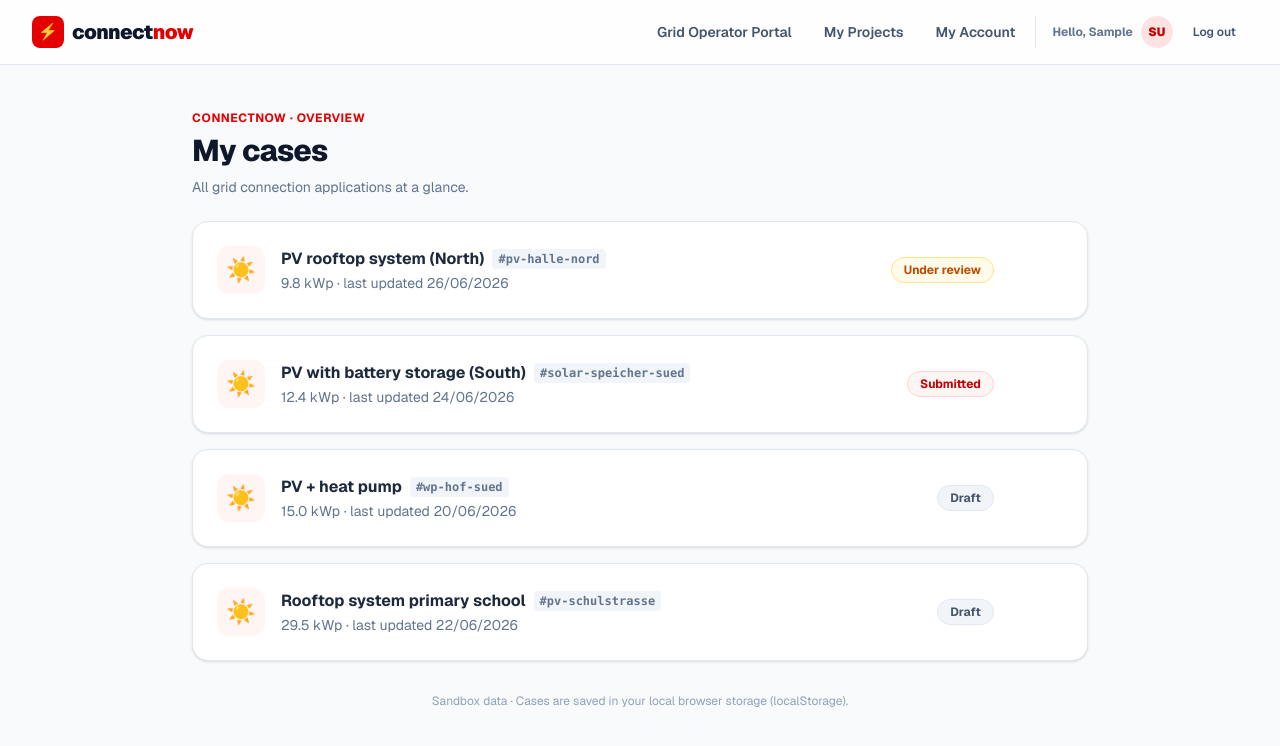
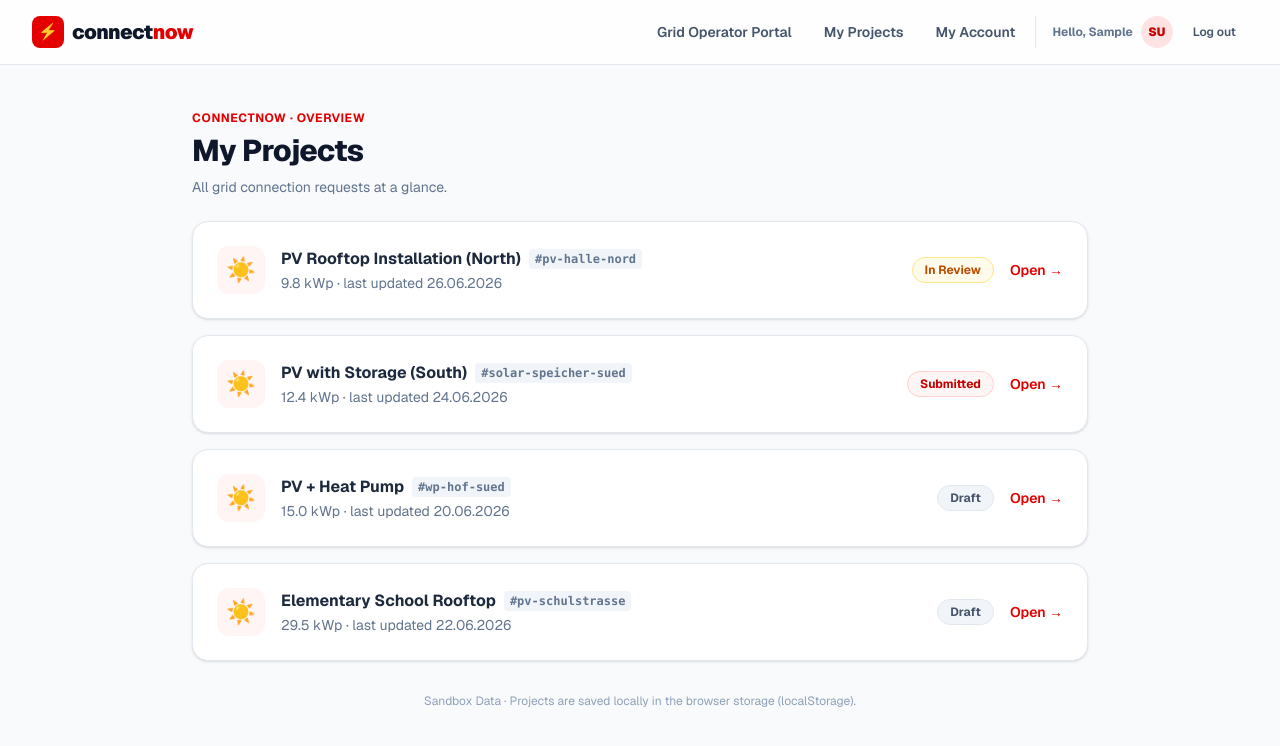
Before and after one commit to malik-shr/connect-now, a Next.js app: page /orders in a window 1280 px wide. Shown: the top 746 px of the page. Built offline with nearby package versions, Linux system fonts and the light colour scheme; sample sign-in values are in the browser's storage.

Commit message:
feature: added job market
# Conflicts:
#	src/app/_context/ProjectContext.tsx
#	src/app/orders/[orderId]/support/page.tsx
#	src/app/orders/page.tsx

```diff
--- a/src/app/_context/ProjectContext.tsx
+++ b/src/app/_context/ProjectContext.tsx
@@ -12,10 +12,11 @@ export interface Order {
   id: string;
   asset: string;
   power: string;
-  status: "Draft" | "Submitted" | "Under review" | "Approved";
+  status: "Draft" | "Submitted" | "In Review" | "Approved";
   updated: string;
   assignedInstallerId: string | null;
   ownerEmail: string;
+  priceOffer: string;
   documents: DocumentItem[];
 }
 
@@ -31,9 +32,10 @@ export interface Installer {
 interface ProjectContextType {
   orders: Order[];
   installers: Installer[];
-  createOrder: (id: string, asset: string, power: string, ownerEmail: string) => void;
+  createOrder: (id: string, asset: string, power: string, ownerEmail: string, priceOffer: string) => void;
   updateOrderStatus: (orderId: string, status: Order["status"]) => void;
   assignInstaller: (orderId: string, installerId: string | null) => void;
+  acceptOffer: (orderId: string, installerId: string) => void;
   updateOrderDocumentStatus: (orderId: string, docId: string, status: DocumentItem["status"]) => void;
   approveInstaller: (installerId: string) => void;
   rejectInstaller: (installerId: string) => void;
@@ -44,62 +46,66 @@ const ProjectContext = createContext<ProjectContextType | undefined>(undefined);
 const INITIAL_ORDERS: Order[] = [
   {
     id: "pv-halle-nord",
-    asset: "PV rooftop system (North)",
+    asset: "PV Rooftop Installation (North)",
     power: "9.8 kWp",
-    status: "Under review",
-    updated: "26/06/2026",
+    status: "In Review",
+    updated: "26.06.2026",
     assignedInstallerId: "inst-1",
     ownerEmail: "user1@connect-now.io",
+    priceOffer: "1,200 €",
     documents: [
-      { id: "e8", label: "Inverter data sheet (E.8)", status: "complete" },
-      { id: "lageplan", label: "Site plan / single-line diagram", status: "complete" },
-      { id: "messkonzept", label: "Metering concept", status: "review" },
-      { id: "vollmacht", label: "Power of attorney of the system operator", status: "missing" },
+      { id: "e8", label: "Inverter Datasheet (E.8)", status: "complete" },
+      { id: "lageplan", label: "Site Plan / Schematic Diagram", status: "complete" },
+      { id: "messkonzept", label: "Metering Concept", status: "review" },
+      { id: "vollmacht", label: "Operator Power of Attorney", status: "missing" },
     ],
   },
   {
     id: "solar-speicher-sued",
-    asset: "PV with battery storage (South)",
+    asset: "PV with Storage (South)",
     power: "12.4 kWp",
     status: "Submitted",
-    updated: "24/06/2026",
+    updated: "24.06.2026",
     assignedInstallerId: "inst-3",
     ownerEmail: "user1@connect-now.io",
+    priceOffer: "1,800 €",
     documents: [
-      { id: "e8", label: "Inverter data sheet (E.8)", status: "review" },
-      { id: "lageplan", label: "Site plan / single-line diagram", status: "complete" },
-      { id: "messkonzept", label: "Metering concept", status: "complete" },
-      { id: "vollmacht", label: "Power of attorney of the system operator", status: "complete" },
+      { id: "e8", label: "Inverter Datasheet (E.8)", status: "review" },
+      { id: "lageplan", label: "Site Plan / Schematic Diagram", status: "complete" },
+      { id: "messkonzept", label: "Metering Concept", status: "complete" },
+      { id: "vollmacht", label: "Operator Power of Attorney", status: "complete" },
     ],
   },
   {
     id: "wp-hof-sued",
-    asset: "PV + heat pump",
+    asset: "PV + Heat Pump",
     power: "15.0 kWp",
     status: "Draft",
-    updated: "20/06/2026",
+    updated: "20.06.2026",
     assignedInstallerId: "inst-1",
     ownerEmail: "user2@connect-now.io",
+    priceOffer: "2,200 €",
     documents: [
-      { id: "e8", label: "Inverter data sheet (E.8)", status: "missing" },
-      { id: "lageplan", label: "Site plan / single-line diagram", status: "missing" },
-      { id: "messkonzept", label: "Metering concept", status: "complete" },
-      { id: "vollmacht", label: "Power of attorney of the system operator", status: "missing" },
+      { id: "e8", label: "Inverter Datasheet (E.8)", status: "missing" },
+      { id: "lageplan", label: "Site Plan / Schematic Diagram", status: "missing" },
+      { id: "messkonzept", label: "Metering Concept", status: "complete" },
+      { id: "vollmacht", label: "Operator Power of Attorney", status: "missing" },
     ],
   },
   {
     id: "pv-schulstrasse",
-    asset: "Rooftop system primary school",
+    asset: "Elementary School Rooftop",
     power: "29.5 kWp",
     status: "Draft",
-    updated: "22/06/2026",
+    updated: "22.06.2026",
     assignedInstallerId: null,
     ownerEmail: "user2@connect-now.io",
+    priceOffer: "3,500 €",
     documents: [
-      { id: "e8", label: "Inverter data sheet (E.8)", status: "missing" },
-      { id: "lageplan", label: "Site plan / single-line diagram", status: "complete" },
-      { id: "messkonzept", label: "Metering concept", status: "missing" },
-      { id: "vollmacht", label: "Power of attorney of the system operator", status: "missing" },
+      { id: "e8", label: "Inverter Datasheet (E.8)", status: "missing" },
+      { id: "lageplan", label: "Site Plan / Schematic Diagram", status: "complete" },
+      { id: "messkonzept", label: "Metering Concept", status: "missing" },
+      { id: "vollmacht", label: "Operator Power of Attorney", status: "missing" },
     ],
   },
 ];
@@ -108,15 +114,15 @@ const INITIAL_INSTALLERS: Installer[] = [
   {
     id: "inst-1",
     name: "Max Weber",
-    company: "Weber Solartechnik GmbH",
+    company: "Weber Solar Technology GmbH",
     certified: true,
     region: "06108 Halle",
     rating: "⭐️ 4.9 (142)",
   },
   {
     id: "inst-2",
-    name: "Solar Ost Support",
-    company: "Solar Ost GmbH",
+    name: "Solar East Support",
+    company: "Solar East GmbH",
     certified: false,
     region: "10115 Berlin",
     rating: "New",
@@ -124,9 +130,9 @@ const INITIAL_INSTALLERS: Installer[] = [
   {
     id: "inst-3",
     name: "Alex Wagner",
-    company: "Wagner Elektro-Dienstleistungen",
+    company: "Wagner Electrical Services",
     certified: true,
-    region: "80331 München",
+    region: "80331 Munich",
     rating: "⭐️ 4.7 (38)",
   },
 ];
@@ -137,30 +143,31 @@ export function ProjectProvider({ children }: { children: React.ReactNode }) {
 
   useEffect(() => {
     try {
-      const storedOrders = localStorage.getItem("connectNowOrders_v2");
-      const storedInstallers = localStorage.getItem("connectNowInstallers_v2");
+      const storedOrders = localStorage.getItem("connectNowOrders");
+      const storedInstallers = localStorage.getItem("connectNowInstallers");
 
       if (storedOrders) {
-        // Migration safeguard: check if stored order objects have ownerEmail
+        // Migration safeguard: check if stored order objects have ownerEmail, priceOffer or old German statuses
         const parsed = JSON.parse(storedOrders) as Order[];
-        const needsMigration = parsed.some(o => !o.ownerEmail);
+        const needsMigration = parsed.some(
+          o => !o.ownerEmail || !o.priceOffer || o.status === ("Entwurf" as any) || o.status === ("Eingereicht" as any)
+        );
 
         if (needsMigration) {
-          // Overwrite with initial seeded ones to avoid bugs
-          localStorage.setItem("connectNowOrders_v2", JSON.stringify(INITIAL_ORDERS));
+          localStorage.setItem("connectNowOrders", JSON.stringify(INITIAL_ORDERS));
           setOrders(INITIAL_ORDERS);
         } else {
           setOrders(parsed);
         }
       } else {
-        localStorage.setItem("connectNowOrders_v2", JSON.stringify(INITIAL_ORDERS));
+        localStorage.setItem("connectNowOrders", JSON.stringify(INITIAL_ORDERS));
         setOrders(INITIAL_ORDERS);
       }
 
       if (storedInstallers) {
         setInstallers(JSON.parse(storedInstallers) as Installer[]);
       } else {
-        localStorage.setItem("connectNowInstallers_v2", JSON.stringify(INITIAL_INSTALLERS));
+        localStorage.setItem("connectNowInstallers", JSON.stringify(INITIAL_INSTALLERS));
         setInstallers(INITIAL_INSTALLERS);
       }
     } catch (e) {
@@ -168,25 +175,26 @@ export function ProjectProvider({ children }: { children: React.ReactNode }) {
     }
   }, []);
 
-  const createOrder = (id: string, asset: string, power: string, ownerEmail: string) => {
+  const createOrder = (id: string, asset: string, power: string, ownerEmail: string, priceOffer: string) => {
     const newOrder: Order = {
       id: id,
       asset: asset,
       power: power,
       status: "Draft",
-      updated: new Date().toLocaleDateString("en-GB"),
+      updated: new Date().toLocaleDateString("en-US"),
       assignedInstallerId: null,
       ownerEmail: ownerEmail,
+      priceOffer: priceOffer,
       documents: [
-        { id: "e8", label: "Inverter data sheet (E.8)", status: "missing" },
-        { id: "lageplan", label: "Site plan / single-line diagram", status: "missing" },
-        { id: "messkonzept", label: "Metering concept", status: "missing" },
-        { id: "vollmacht", label: "Power of attorney of the system operator", status: "missing" },
+        { id: "e8", label: "Inverter Datasheet (E.8)", status: "missing" },
+        { id: "lageplan", label: "Site Plan / Schematic Diagram", status: "missing" },
+        { id: "messkonzept", label: "Metering Concept", status: "missing" },
+        { id: "vollmacht", label: "Operator Power of Attorney", status: "missing" },
       ],
     };
 
     const updated = [newOrder, ...orders];
-    localStorage.setItem("connectNowOrders_v2", JSON.stringify(updated));
+    localStorage.setItem("connectNowOrders", JSON.stringify(updated));
     setOrders(updated);
   };
 
@@ -196,12 +204,12 @@ export function ProjectProvider({ children }: { children: React.ReactNode }) {
         return {
           ...o,
           status: status,
-          updated: new Date().toLocaleDateString("en-GB"),
+          updated: new Date().toLocaleDateString("en-US"),
         };
       }
       return o;
     });
-    localStorage.setItem("connectNowOrders_v2", JSON.stringify(updated));
+    localStorage.setItem("connectNowOrders", JSON.stringify(updated));
     setOrders(updated);
   };
 
@@ -211,12 +219,27 @@ export function ProjectProvider({ children }: { children: React.ReactNode }) {
         return {
           ...o,
           assignedInstallerId: installerId,
-          updated: new Date().toLocaleDateString("en-GB"),
+          updated: new Date().toLocaleDateString("en-US"),
         };
       }
       return o;
     });
-    localStorage.setItem("connectNowOrders_v2", JSON.stringify(updated));
+    localStorage.setItem("connectNowOrders", JSON.stringify(updated));
+    setOrders(updated);
+  };
+
+  const acceptOffer = (orderId: string, installerId: string) => {
+    const updated = orders.map((o) => {
+      if (o.id === orderId) {
+        return {
+          ...o,
+          assignedInstallerId: installerId,
+          updated: new Date().toLocaleDateString("en-US"),
+        };
+      }
+      return o;
+    });
+    localStorage.setItem("connectNowOrders", JSON.stringify(updated));
     setOrders(updated);
   };
 
@@ -232,12 +255,12 @@ export function ProjectProvider({ children }: { children: React.ReactNode }) {
         return {
           ...o,
           documents: updatedDocs,
-          updated: new Date().toLocaleDateString("en-GB"),
+          updated: new Date().toLocaleDateString("en-US"),
         };
       }
       return o;
     });
-    localStorage.setItem("connectNowOrders_v2", JSON.stringify(updated));
+    localStorage.setItem("connectNowOrders", JSON.stringify(updated));
     setOrders(updated);
   };
 
@@ -248,18 +271,26 @@ export function ProjectProvider({ children }: { children: React.ReactNode }) {
       }
       return i;
     });
-    localStorage.setItem("connectNowInstallers_v2", JSON.stringify(updated));
+    localStorage.setItem("connectNowInstallers", JSON.stringify(updated));
     setInstallers(updated);
   };
 
   const rejectInstaller = (installerId: string) => {
-    const updated = installers.map((i) => {
-      if (i.id === installerId) {
-        return { ...i, certified: false };
-      }
-      return i;
-    });
-    localStorage.setItem("connectNowInstallers_v2", JSON.stringify(updated));
+    const target = installers.find((i) => i.id === installerId);
+    let updated;
+    if (target && !target.certified) {
+      // Pending installer gets deleted entirely
+      updated = installers.filter((i) => i.id !== installerId);
+    } else {
+      // Certified installer gets demoted to uncertified / pending
+      updated = installers.map((i) => {
+        if (i.id === installerId) {
+          return { ...i, certified: false };
+        }
+        return i;
+      });
+    }
+    localStorage.setItem("connectNowInstallers", JSON.stringify(updated));
     setInstallers(updated);
   };
 
@@ -271,6 +302,7 @@ export function ProjectProvider({ children }: { children: React.ReactNode }) {
         createOrder,
         updateOrderStatus,
         assignInstaller,
+        acceptOffer,
         updateOrderDocumentStatus,
         approveInstaller,
         rejectInstaller,
--- a/src/app/orders/page.tsx
+++ b/src/app/orders/page.tsx
@@ -1,32 +1,52 @@
 "use client";
 
 import Link from "next/link";
+import { useState } from "react";
 import { useProjects } from "~/app/_context/ProjectContext";
 import { useAuth } from "~/app/_context/AuthContext";
 
 const STATUS_STYLE = {
   Submitted: "bg-blue-50 text-blue-700 border-blue-200",
-  "Under review": "bg-amber-50 text-amber-700 border-amber-200",
+  "In Review": "bg-amber-50 text-amber-700 border-amber-200",
   Approved: "bg-emerald-50 text-emerald-700 border-emerald-200",
   Draft: "bg-slate-100 text-slate-600 border-slate-200",
 };
 
 export default function OrdersPage() {
-  const { orders } = useProjects();
+  const { orders, installers, acceptOffer } = useProjects();
   const { user } = useAuth();
+
+  const [installerTab, setInstallerTab] = useState<"assigned" | "market">("assigned");
+
+  // Get active installer details to verify VNB/EVH certifications
+  const activeInstallerRecord = installers.find((i) => i.id === user?.installerId);
+  const isCertified = activeInstallerRecord?.certified ?? false;
 
   const filteredOrders = orders.filter((o) => {
     if (!user) return false;
     if (user.role === "admin") return true;
     if (user.role === "installer") {
+      if (installerTab === "assigned") {
         return o.assignedInstallerId === user.installerId;
+      } else {
+        // Open Job Market: unassigned orders
+        return o.assignedInstallerId === null;
+      }
     }
     return o.ownerEmail === user.email;
   });
 
+  const handleAcceptJob = (e: React.MouseEvent, orderId: string) => {
+    e.preventDefault();
+    e.stopPropagation();
+    if (!user?.installerId || !isCertified) return;
+    acceptOffer(orderId, user.installerId);
+  };
+
   return (
     <div className="min-h-[calc(100vh-4rem)] px-4 py-10">
       <div className="mx-auto max-w-4xl space-y-6">
+
         {/* Header */}
         <div className="flex flex-col gap-4 sm:flex-row sm:items-end sm:justify-between">
           <div>
@@ -34,10 +54,13 @@ export default function OrdersPage() {
               ConnectNow · Overview
             </span>
             <h1 className="mt-1 text-2xl font-extrabold tracking-tight text-slate-900 sm:text-3xl">
-              My cases
+              {user?.role === "installer" ? "Installer Console" : "My Projects"}
             </h1>
             <p className="mt-2 text-sm text-slate-500">
-              All grid connection applications at a glance.
+              {user?.role === "installer"
+                ? "Manage your active installations or browse open bids in the Halle (Saale) grid area."
+                : "All grid connection requests at a glance."
+              }
             </p>
           </div>
           {user?.role === "member" && (
@@ -45,18 +68,44 @@ export default function OrdersPage() {
               href="/register-project"
               className="inline-flex items-center justify-center rounded-lg bg-blue-600 px-5 py-3 text-sm font-semibold text-white shadow transition-all hover:-translate-y-0.5 hover:bg-blue-700 cursor-pointer"
             >
-              + New case
+              + New Project
             </Link>
           )}
         </div>
 
+        {/* Installer Tab switcher */}
+        {user?.role === "installer" && (
+          <div className="flex gap-2 bg-slate-100 p-1 rounded-xl w-fit border border-slate-200">
+            <button
+              onClick={() => setInstallerTab("assigned")}
+              className={`px-5 py-2 rounded-lg text-xs font-bold transition-all cursor-pointer ${
+                installerTab === "assigned"
+                  ? "bg-white text-slate-900 shadow-xs border border-slate-200"
+                  : "text-slate-500 hover:text-slate-800"
+              }`}
+            >
+              📋 My Assignments ({orders.filter(o => o.assignedInstallerId === user.installerId).length})
+            </button>
+            <button
+              onClick={() => setInstallerTab("market")}
+              className={`px-5 py-2 rounded-lg text-xs font-bold transition-all cursor-pointer ${
+                installerTab === "market"
+                  ? "bg-white text-slate-900 shadow-xs border border-slate-200"
+                  : "text-slate-500 hover:text-slate-800"
+              }`}
+            >
+              💼 Open Job Market ({orders.filter(o => o.assignedInstallerId === null).length})
+            </button>
+          </div>
+        )}
+
         {/* Order cards */}
         <div className="grid grid-cols-1 gap-4">
-          {filteredOrders.map((order) => (
-            <Link
+          {filteredOrders.length > 0 ? (
+            filteredOrders.map((order) => (
+              <div
                 key={order.id}
-              href={`/orders/${order.id}`}
-              className="group flex flex-col gap-4 rounded-2xl border border-slate-200 bg-white p-5 shadow-sm transition-all hover:-translate-y-0.5 hover:border-blue-500 hover:shadow-lg sm:flex-row sm:items-center sm:justify-between sm:p-6"
+                className="group flex flex-col gap-4 rounded-2xl border border-slate-200 bg-white p-5 shadow-sm transition-all hover:border-blue-500 sm:flex-row sm:items-center sm:justify-between sm:p-6"
               >
                 <div className="flex items-center gap-4">
                   <div className="flex h-12 w-12 shrink-0 items-center justify-center rounded-xl bg-blue-50 text-2xl">
@@ -64,7 +113,7 @@ export default function OrdersPage() {
                   </div>
                   <div>
                     <div className="flex items-center gap-2">
-                    <h2 className="text-base font-bold text-slate-800 group-hover:text-blue-700">
+                      <h2 className="text-base font-bold text-slate-800">
                         {order.asset}
                       </h2>
                       <span className="rounded bg-slate-100 px-1.5 py-0.5 font-mono text-xs font-bold text-slate-500">
@@ -74,26 +123,75 @@ export default function OrdersPage() {
                     <p className="mt-0.5 text-sm text-slate-500">
                       {order.power} · last updated {order.updated}
                     </p>
+                    {user?.role === "installer" && installerTab === "market" && (
+                      <p className="mt-1 text-xs font-bold text-slate-600">
+                        Price Offer: <span className="text-emerald-600 text-sm font-extrabold">{order.priceOffer}</span>
+                      </p>
+                    )}
                   </div>
                 </div>
 
                 <div className="flex items-center justify-between gap-4 sm:justify-end">
+                  {user?.role === "installer" && installerTab === "market" ? (
+                    <div>
+                      {isCertified ? (
+                        <button
+                          type="button"
+                          onClick={(e) => handleAcceptJob(e, order.id)}
+                          className="cursor-pointer rounded-lg bg-emerald-600 hover:bg-emerald-700 text-white font-bold text-xs px-4 py-2 shadow-xs transition"
+                        >
+                          Accept Job ➔
+                        </button>
+                      ) : (
+                        <div className="text-right">
+                          <button
+                            type="button"
+                            disabled
+                            className="rounded-lg bg-slate-150 text-slate-400 font-bold text-xs px-4 py-2 border border-slate-200 cursor-not-allowed"
+                          >
+                            Accept Job
+                          </button>
+                          <span className="block text-[9px] text-red-500 font-bold mt-1 uppercase tracking-wider">
+                            EVH Certification Pending
+                          </span>
+                        </div>
+                      )}
+                    </div>
+                  ) : (
+                    <>
                       <span
                         className={`rounded-full border px-3 py-1 text-xs font-bold ${STATUS_STYLE[order.status]}`}
                       >
                         {order.status}
                       </span>
-                <span className="text-sm font-semibold text-blue-600 opacity-0 transition group-hover:opacity-100">
+                      <Link
+                        href={`/orders/${order.id}`}
+                        className="text-sm font-semibold text-blue-600 hover:text-blue-700 cursor-pointer"
+                      >
                         Open →
-                </span>
+                      </Link>
+                    </>
+                  )}
                 </div>
-            </Link>
-          ))}
+              </div>
+            ))
+          ) : (
+            <div className="rounded-2xl border border-dashed border-slate-200 p-12 text-center">
+              <span className="text-4xl block mb-2">📋</span>
+              <p className="text-sm font-bold text-slate-500">No projects found</p>
+              <p className="text-xs text-slate-400 mt-1">
+                {installerTab === "market"
+                  ? "There are currently no unassigned solar connection request offers on the market."
+                  : "You have not been assigned to any PV connection projects yet."
+                }
+              </p>
+            </div>
+          )}
         </div>
 
         {/* Empty-state hint */}
         <p className="pt-2 text-center text-xs text-slate-400">
-          Sandbox data · Cases are saved in your local browser storage (localStorage).
+          Sandbox Data · Projects are saved locally in the browser storage (localStorage).
         </p>
       </div>
     </div>
--- a/src/app/register-project/page.tsx
+++ b/src/app/register-project/page.tsx
@@ -11,6 +11,7 @@ export default function Register() {
   const router = useRouter();
 
   const [projectName, setProjectName] = useState("");
+  const [priceOffer, setPriceOffer] = useState("1,500 €");
 
   const handleSubmit = (e: React.FormEvent) => {
     e.preventDefault();
@@ -18,7 +19,7 @@ export default function Register() {
 
     const slug = encodeURIComponent(projectName.trim().replace(/\s+/g, "-"));
     const email = user?.email || "unknown@connect-now.io";
-    createOrder(slug, projectName.trim(), "10,0 kWp", email);
+    createOrder(slug, projectName.trim(), "10,0 kWp", email, priceOffer);
 
     // Redirect cleanly to the newly created project workspace
     router.push(`/orders/${slug}`);
@@ -70,6 +71,33 @@ export default function Register() {
               </p>
             </div>
 
+            <div className="space-y-1.5">
+              <label
+                htmlFor="price_offer"
+                className="text-xs font-semibold tracking-wider text-slate-500 uppercase"
+              >
+                Electrician Budget / Price Offer (€)
+              </label>
+              <div className="relative rounded-lg shadow-sm">
+                <div className="pointer-events-none absolute inset-y-0 left-0 flex items-center pl-3">
+                  <span className="text-sm text-slate-400 select-none">€</span>
+                </div>
+                <input
+                  type="text"
+                  name="price_offer"
+                  id="price_offer"
+                  required
+                  value={priceOffer}
+                  onChange={(e) => setPriceOffer(e.target.value)}
+                  placeholder="e.g., 1,200 €"
+                  className="w-full rounded-lg border border-slate-300 bg-white py-3 pr-3 pl-8 font-mono text-sm font-bold transition placeholder:text-slate-400 focus:border-blue-500 focus:ring-2 focus:ring-blue-500/20 focus:outline-none"
+                />
+              </div>
+              <p className="text-[11px] leading-tight text-slate-400">
+                Specify the maximum price you are offering to pay for the electrician's technical commissioning.
+              </p>
+            </div>
+
             {/* Information Callout Box */}
             <div className="space-y-2 rounded-xl border border-blue-100 bg-blue-50/50 p-4">
               <div className="flex items-center space-x-2 text-xs font-bold text-blue-800">
```
Lines whose indentation alone changed are shown as unchanged.
